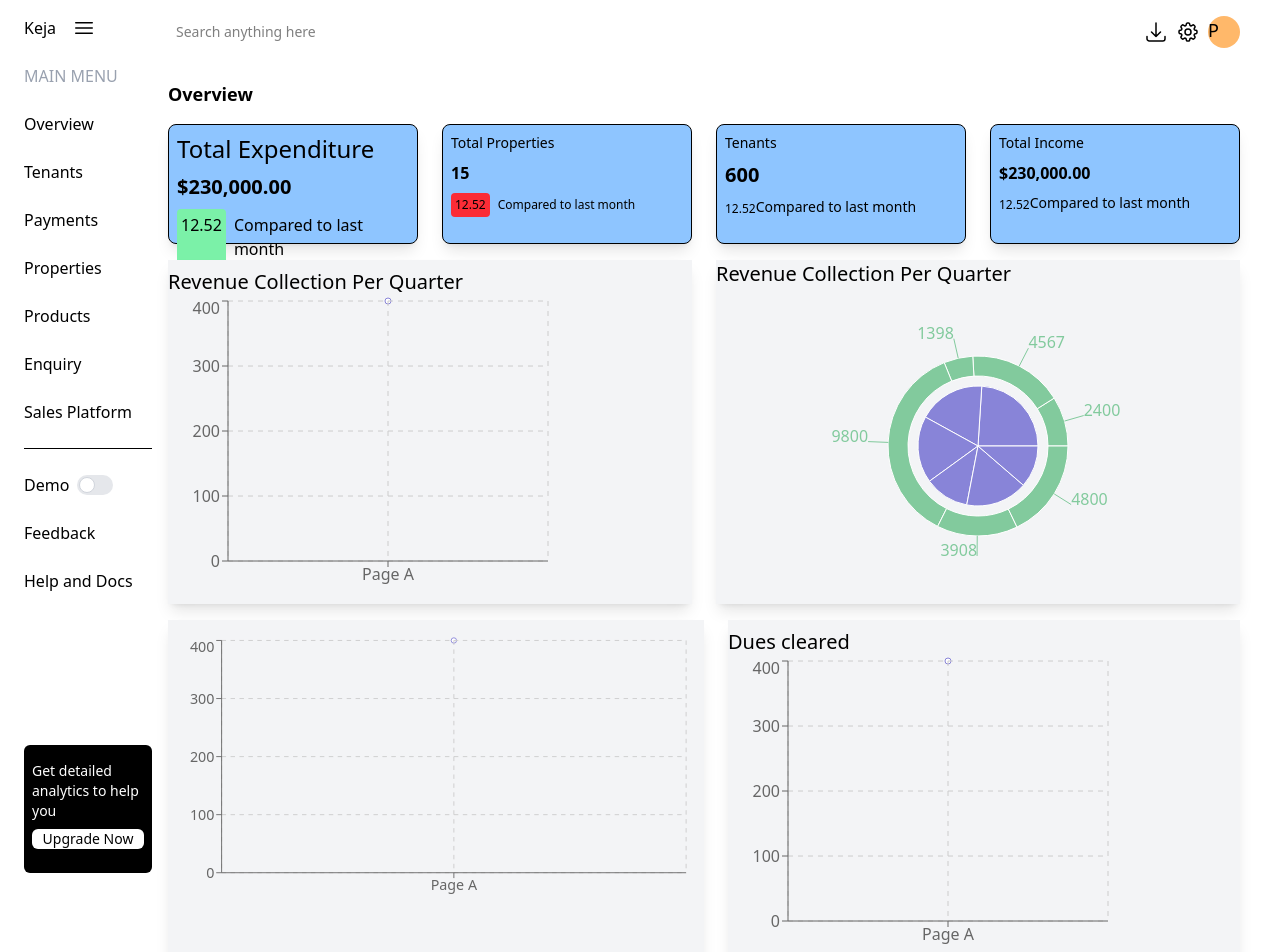
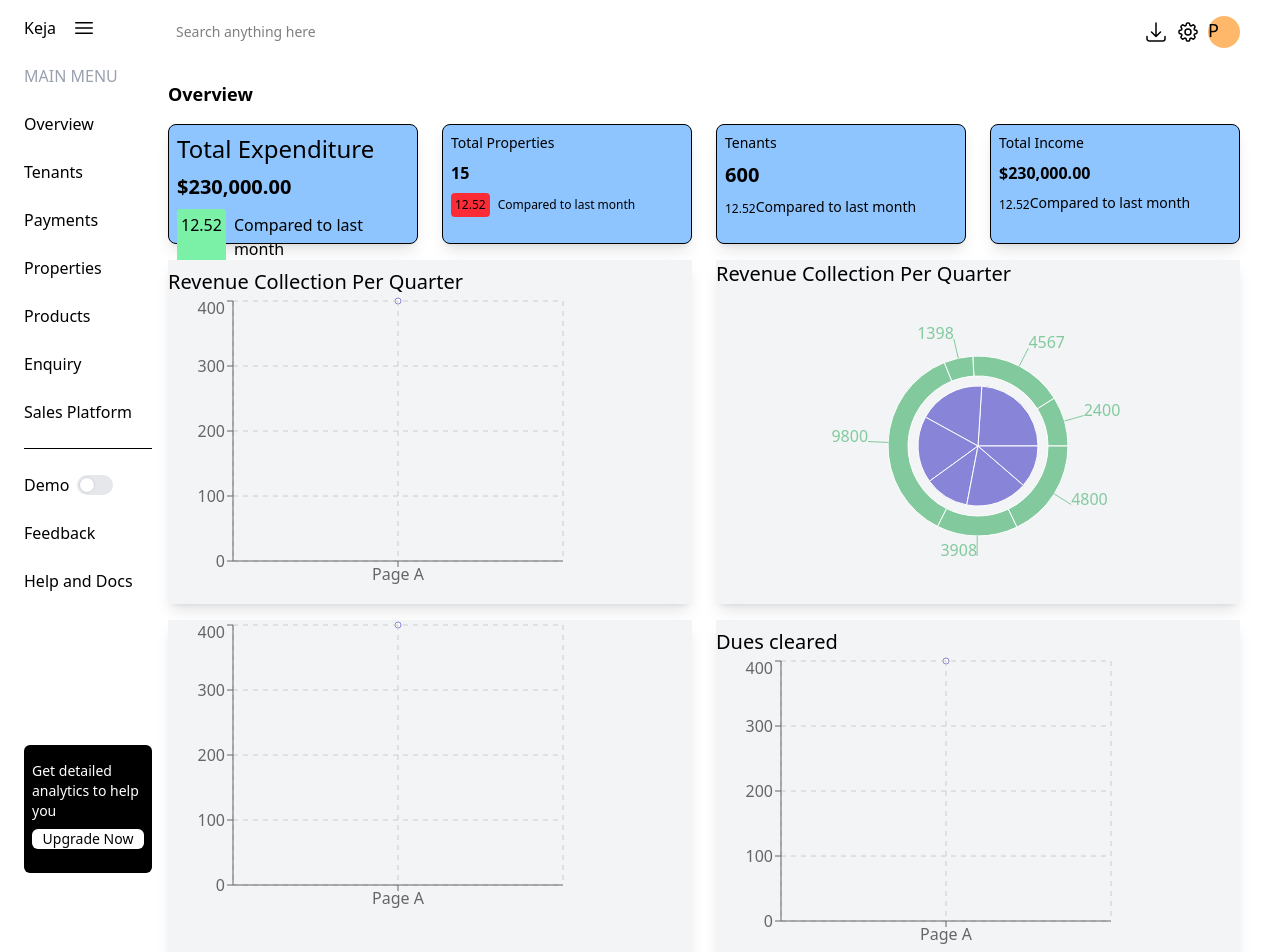
Before and after one commit to pacheko-ke/realtor, a React (Vite) app: page /dashboard in a window 1280 px wide. Shown: the top 952 px of the page. Built offline with nearby package versions, Linux system fonts and the light colour scheme.

Commit message:
polish charts

```diff
--- a/src/components/dashboard/Visualize.jsx
+++ b/src/components/dashboard/Visualize.jsx
@@ -28,7 +28,7 @@ export default function Visualize() {
             <div className="flex gap-6 flex-col md:flex-row">
                 <div className="flex w-full md:basis-1/2 bg-gray-100 shadow-lg flex-col py-2 ">
                     <h1 className='text-xl'>Revenue Collection Per Quarter</h1>
-                    <LineChart width={400} height={300} data={data} margin={{ top: 5, right: 20, bottom: 5, left: 0 }}>
+                    <LineChart width={400} height={300} data={data} >
                         <Line type="monotone" dataKey="uv" stroke="#8884d8" />
                         <CartesianGrid stroke="#ccc" strokeDasharray="5 5" />
                         <XAxis dataKey="name" />
@@ -42,6 +42,7 @@ export default function Visualize() {
                         <PieChart width={400} height={400}>
                             <Pie data={data01} dataKey="value" cx="50%" cy="50%" outerRadius={60} fill="#8884d8" />
                             <Pie data={data02} dataKey="value" cx="50%" cy="50%" innerRadius={70} outerRadius={90} fill="#82ca9d" label />
+                        <Tooltip/>
                         </PieChart>
                     </ResponsiveContainer>
 
@@ -51,11 +52,7 @@ export default function Visualize() {
 
             <div className="flex gap-6 flex-col md:flex-row">
                 <div className="flex w-full md:w-1/2 bg-gray-100 shadow-lg ">
-
-
-
-
-                    <LineChart width={600} height={300} data={data} margin={{ top: 5, right: 20, bottom: 5, left: 0 }}>
+                    <LineChart width={400} height={300} data={data} >
                         <Line type="monotone" dataKey="uv" stroke="#8884d8" />
                         <CartesianGrid stroke="#ccc" strokeDasharray="5 5" />
                         <XAxis dataKey="name" />
@@ -68,7 +65,7 @@ export default function Visualize() {
                 <div className="flex md:w-1/2 bg-gray-100 shadow-lg  flex-col py-2">
                     <h1 className='text-xl'>Dues cleared</h1>
 
-                    <LineChart width={400} height={300} data={data} margin={{ top: 5, right: 20, bottom: 5, left: 0 }}>
+                    <LineChart width={400} height={300} data={data} >
                         <Line type="monotone" dataKey="uv" stroke="#8884d8" />
                         <CartesianGrid stroke="#ccc" strokeDasharray="5 5" />
                         <XAxis dataKey="name" />
```
